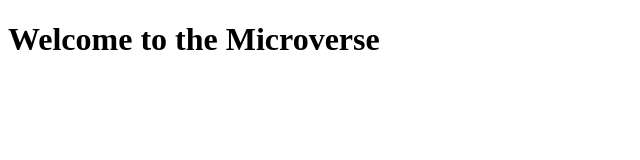
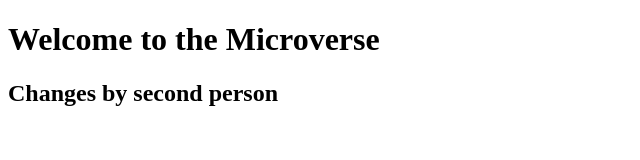
Before and after one commit to eaesmat/testing, a plain HTML site: page index.html in a window 1280 px wide. Shown: the whole page, without its empty margins (0-640 px from the left). Drawn offline with Linux system fonts and the light colour scheme.

Commit message:
Ehsan's changes

```diff
--- a/index.html
+++ b/index.html
@@ -7,5 +7,6 @@
 </head>
 <body>
     <h1>Welcome to the Microverse</h1>
+<h2>Changes by second person</h2>
 </body>
 </html>
```
Also changed, not shown: 1 other file.
